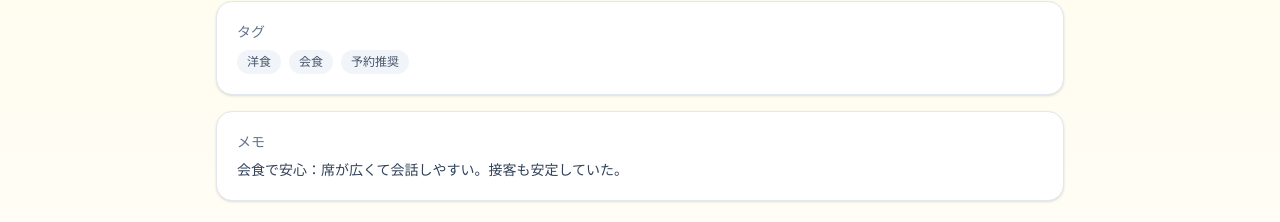
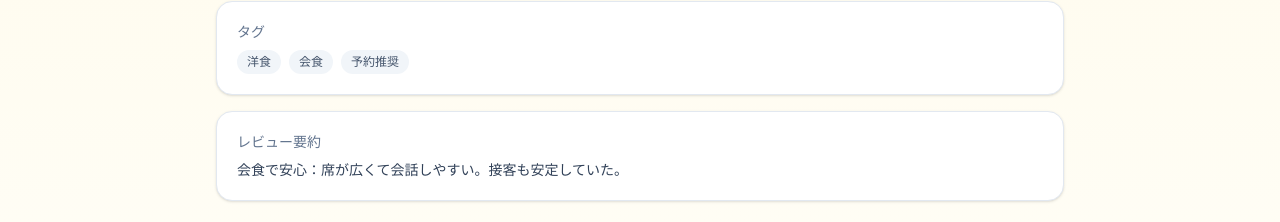
Before and after one commit to ryuta-kikuchi/gourmemo-client, a Next.js app: page /restaurants/bistro-23 in a window 1280 px wide. Shown: the part 279-501 px from the top of the page. Built offline with nearby package versions, Linux system fonts and the light colour scheme.

Commit message:
Rename memo section to review summary

```diff
--- a/app/restaurants/[slug]/page.tsx
+++ b/app/restaurants/[slug]/page.tsx
@@ -203,7 +203,7 @@
           </div>
           {reviewNote && (
             <div className="rounded-2xl border border-slate-200 bg-white p-5 shadow-sm">
-              <p className="text-sm text-slate-500">メモ</p>
+              <p className="text-sm text-slate-500">レビュー要約</p>
               <p className="mt-2 text-sm text-slate-700">
                 {reviewNote}
               </p>
```
